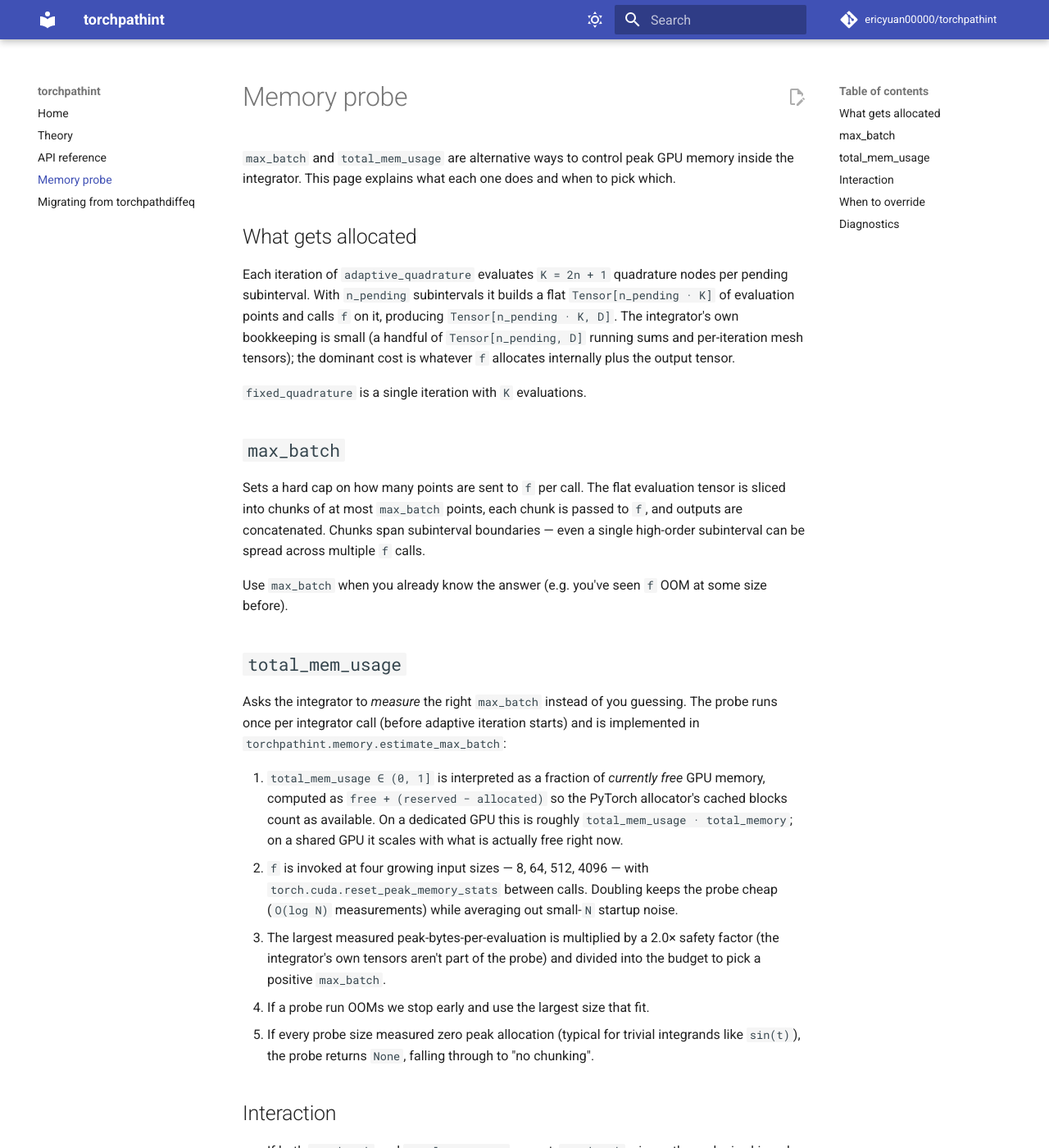
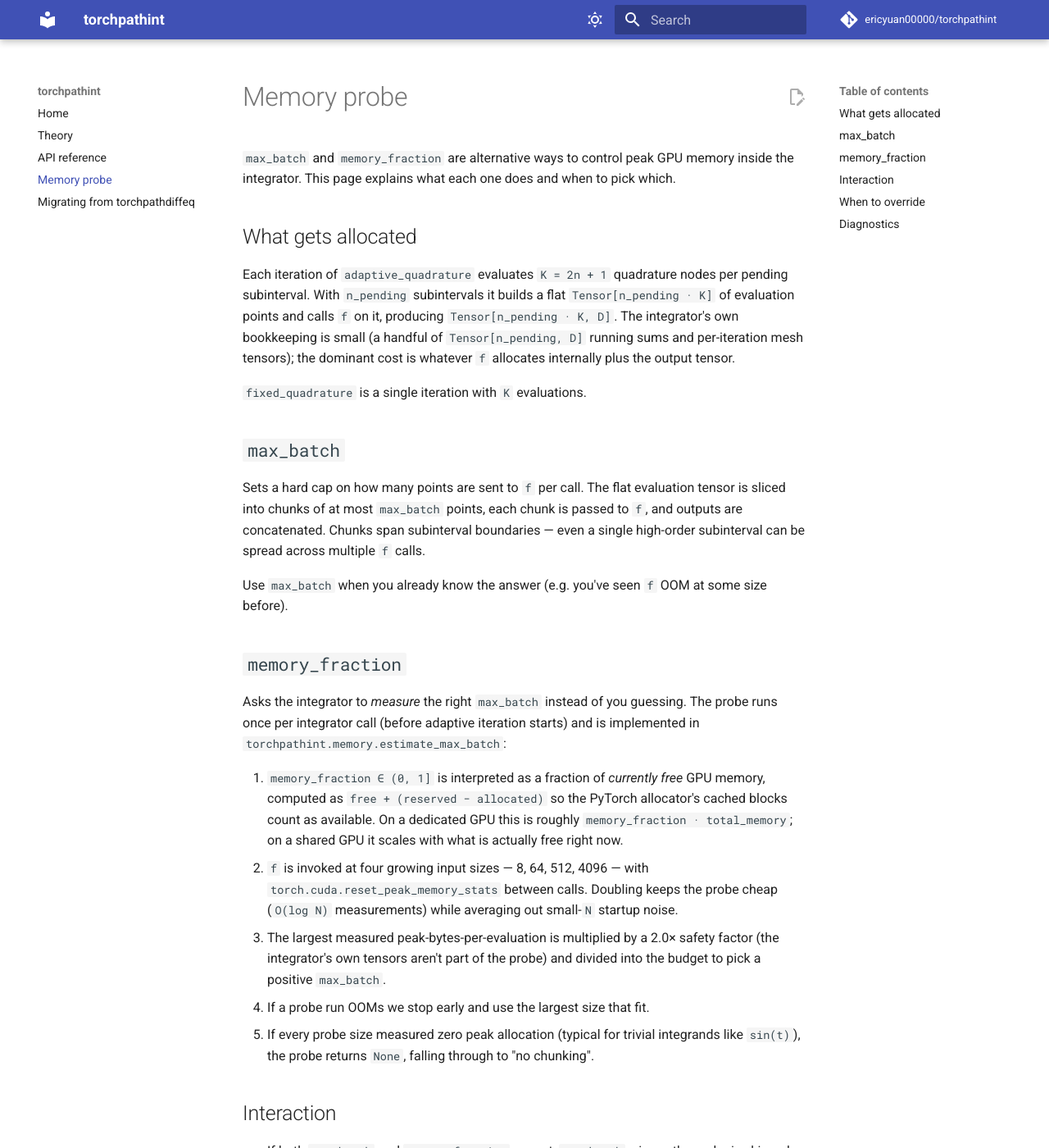
Before and after one commit to ericyuan00000/torchpathint, an MkDocs documentation site: the page built from docs/memory.md, in a window 1280 px wide and 1400 px high. Shown: the whole window at 82% size. Built offline with MkDocs 1.6.1 and Material for MkDocs 9.7.7, drawn with Linux system fonts in a browser that asks for light colours; comment, search, counter and statistics services are not loaded; some of the changed text lies outside the part shown.

Commit message:
Rename total_mem_usage to memory_fraction
The parameter is a fraction in (0, 1] of currently-free GPU memory, but
the old name read as an absolute amount of usage. Affects path_integral,
adaptive_quadrature, fixed_quadrature, and estimate_max_batch.

```diff
--- a/docs/memory.md
+++ b/docs/memory.md
@@ -1,6 +1,6 @@
 # Memory probe
 
-`max_batch` and `total_mem_usage` are alternative ways to control peak GPU
+`max_batch` and `memory_fraction` are alternative ways to control peak GPU
 memory inside the integrator. This page explains what each one does and
 when to pick which.
 
@@ -27,18 +27,18 @@ spread across multiple `f` calls.
 Use `max_batch` when you already know the answer (e.g. you've seen
 `f` OOM at some size before).
 
-## `total_mem_usage`
+## `memory_fraction`
 
 Asks the integrator to *measure* the right `max_batch` instead of you
 guessing. The probe runs once per integrator call (before adaptive
 iteration starts) and is implemented in
 `torchpathint.memory.estimate_max_batch`:
 
-1. `total_mem_usage ∈ (0, 1]` is interpreted as a fraction of *currently
+1. `memory_fraction ∈ (0, 1]` is interpreted as a fraction of *currently
    free* GPU memory, computed as
    `free + (reserved − allocated)` so the PyTorch allocator's cached blocks
    count as available. On a dedicated GPU this is roughly
-   `total_mem_usage · total_memory`; on a shared GPU it scales with what is
+   `memory_fraction · total_memory`; on a shared GPU it scales with what is
    actually free right now.
 2. `f` is invoked at four growing input sizes — 8, 64, 512, 4096 — with
    `torch.cuda.reset_peak_memory_stats` between calls. Doubling keeps the
@@ -54,9 +54,9 @@ iteration starts) and is implemented in
 
 ## Interaction
 
-- If both `max_batch` and `total_mem_usage` are set, `max_batch` wins —
+- If both `max_batch` and `memory_fraction` are set, `max_batch` wins —
   the probe is skipped.
-- On CPU, `total_mem_usage` is ignored. CPU memory accounting through the
+- On CPU, `memory_fraction` is ignored. CPU memory accounting through the
   PyTorch allocator is unreliable and CPU OOMs are less catastrophic than
   GPU OOMs.
 - The probe consumes one probe-sized allocation per probe size before the
```
Also changed, not shown: docs/api.md (+3 -3 lines), docs/index.md (+1 -1 lines), docs/migration.md (+1 -1 lines), docs/theory.md (+2 -2 lines), 5 other files.
